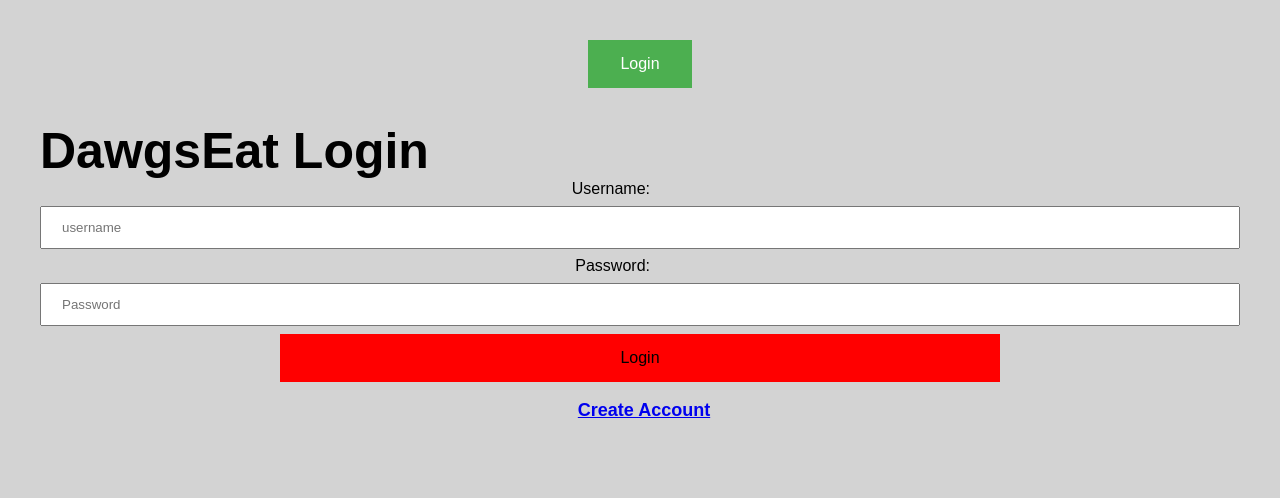
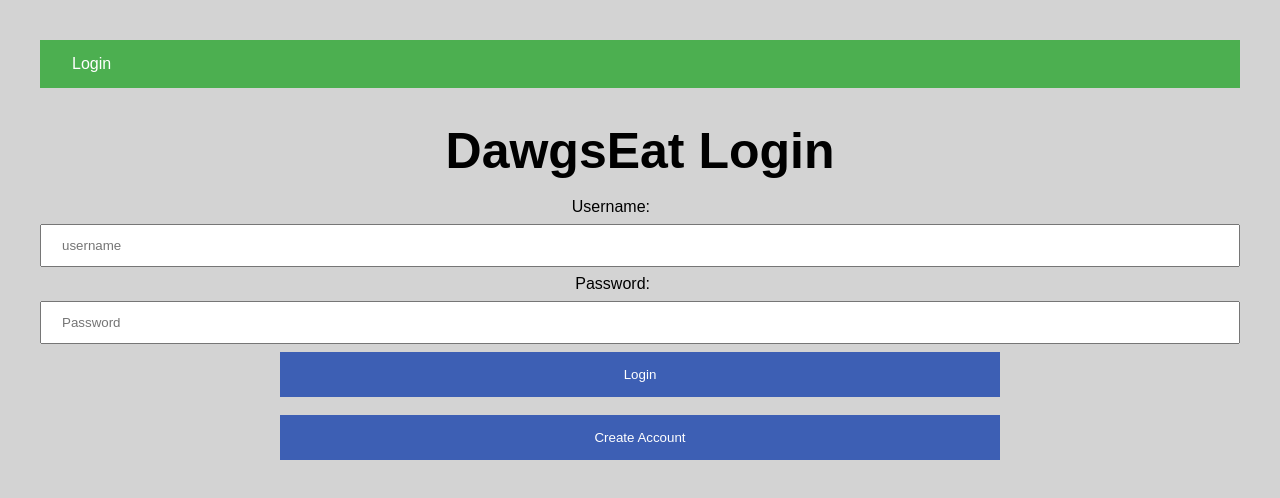
Before and after one commit to tc89585/DawgEats, a React (Create React App) app in the folder frontend/: page /login in a window 1280 px wide. Shown: the top 498 px of the page. Built offline with nearby package versions, Linux system fonts and the light colour scheme.

Commit message:
Updated css
Fixed css and style for button on CSS for login and create account page

```diff
--- a/frontend/src/App.css
+++ b/frontend/src/App.css
@@ -42,21 +42,32 @@
   border: none;
   color: white;
   padding: 15px 32px;
+  text-decoration: none;
   text-align: center;
-  text-decoration: none;
-  display: inline-block;
+  display: flex;
   font-size: 16px;
 }
 
 .logoutbutton {
   background-color: #c42020; /* Green */
   border: none;
-  color: white;
+  color: rgb(0, 0, 0);
   padding: 15px 32px;
   text-align: center;
   text-decoration: none;
-  display: inline-block;
+  display: flex;
   font-size: 16px;
 
 
 }
+
+a:link { text-decoration: none; }
+
+
+a:visited { text-decoration: none; }
+
+
+a:hover { text-decoration: none; }
+
+
+a:active { text-decoration: none; }
--- a/frontend/src/App.js
+++ b/frontend/src/App.js
@@ -21,7 +21,7 @@ const App = () => {
         <Router>
 	    {isLoggedIn ? (
 		<Link to='/'>
-			<a onClick={logOut} href="#" class="logoutbutton">Logout and return to home</a>
+			<a onClick={logOut} href="#" class="logoutbutton">Logout</a>
 		</Link>
 	    ) : (
 		<Link to='/login'>
--- a/frontend/src/components/Createaccount.js
+++ b/frontend/src/components/Createaccount.js
@@ -14,13 +14,16 @@ function CreateAccount() {
             <label for="password">Confirm Password:</label><br/>
             <input type="password" id="password-field" class="login-form-field" placeholder="Confirm Password"></input>
             <br></br>
+            <br></br>
 
 	<Link to= '/'>
             <input className="button" type="submit" value="Create Account" id="login-form-submit"></input>
 	    </Link>
+        <br></br>
+        <br></br>
 
 	    <Link to= '/login'>
-	    <p> Sign In</p>
+	    <input className="button" type="submit" value="Return to login"></input>
 	    </Link>
 
 	</form>
--- a/frontend/src/components/Login.css
+++ b/frontend/src/components/Login.css
@@ -24,19 +24,14 @@ p{
   }
 
   .button {
-    background-color: red;
-    border: none;
-    color: black;
+    background-color: rgb(61, 95, 180);
+    border: white;
+    color: rgb(255, 255, 255);
     padding: 15px 32px;
     text-align: center;
     text-decoration: none;
-    display: inline-block;
-    font-size: 16px;
-  }
-
-
-  input[type=text]:focus {
-    background-color: lightblue;
+    font-size: auto;
+    display: inline;
   }
 
   input[type=password]:focus {
@@ -46,3 +41,18 @@ p{
   input[type=submit]:hover {
     background-color: #1a5cd6;
   }
+
+  h1 {
+    text-align: center;
+  }
+
+  .buttonca {
+    background-color: rgb(61, 95, 180);
+    border: white;
+    color: rgb(255, 255, 255);
+    padding: 15px 32px;
+    text-align: center;
+    text-decoration: none;
+    font-size: 16px;
+    display: inline;
+  }
--- a/frontend/src/components/Login.js
+++ b/frontend/src/components/Login.js
@@ -5,6 +5,7 @@ function Login() {
     return (
     <form>
         <h1>DawgsEat Login</h1>
+        <br></br>
         <label for="username">Username:</label><br/>
         <input type="text" id="username" name="username" placeholder="username"/><br/>
         <label for="username">Password:</label><br/>
@@ -15,8 +16,10 @@ function Login() {
 	    </Link>
 
 	<br></br>
+    <br></br>
+
 	    <Link to= '/create-user'>
-	    <p> Create Account</p>
+	    <input type="submit" className="button" value="Create Account"></input>
 	</Link>
 
     </form>
```
